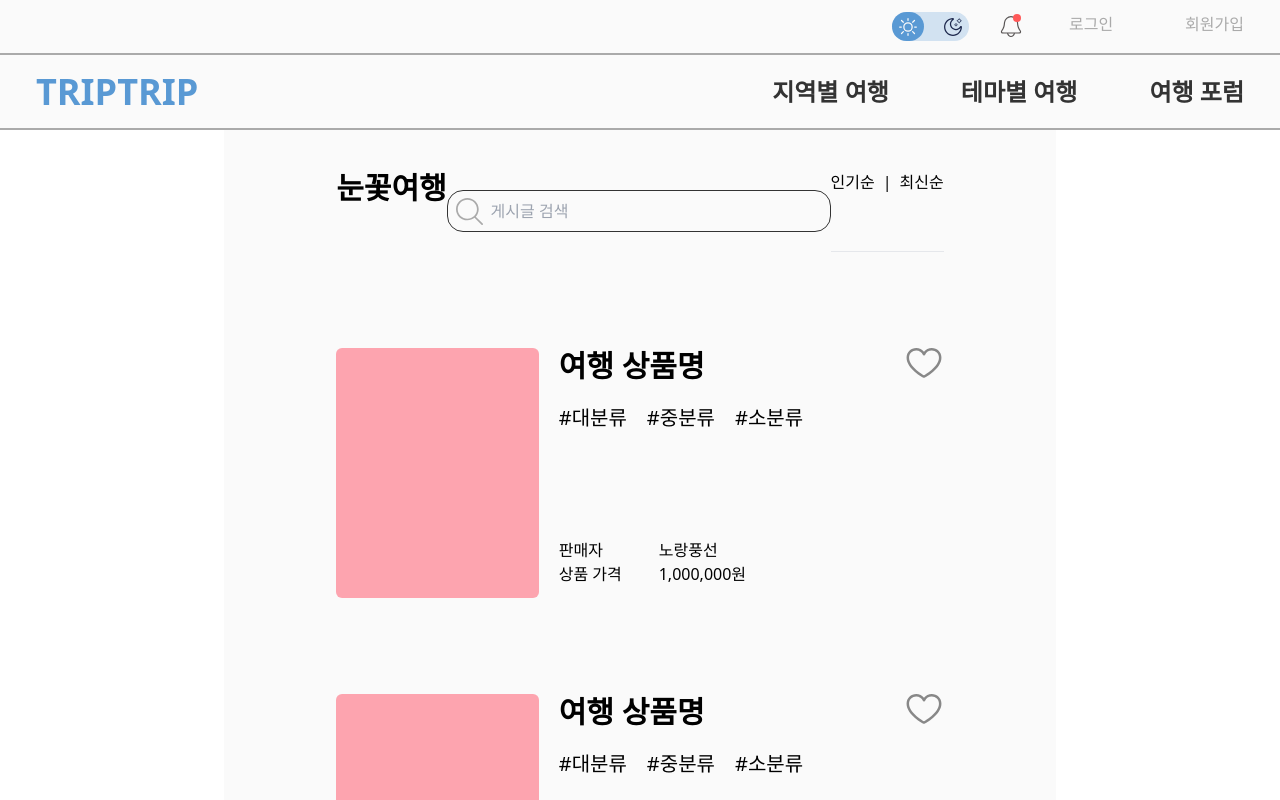
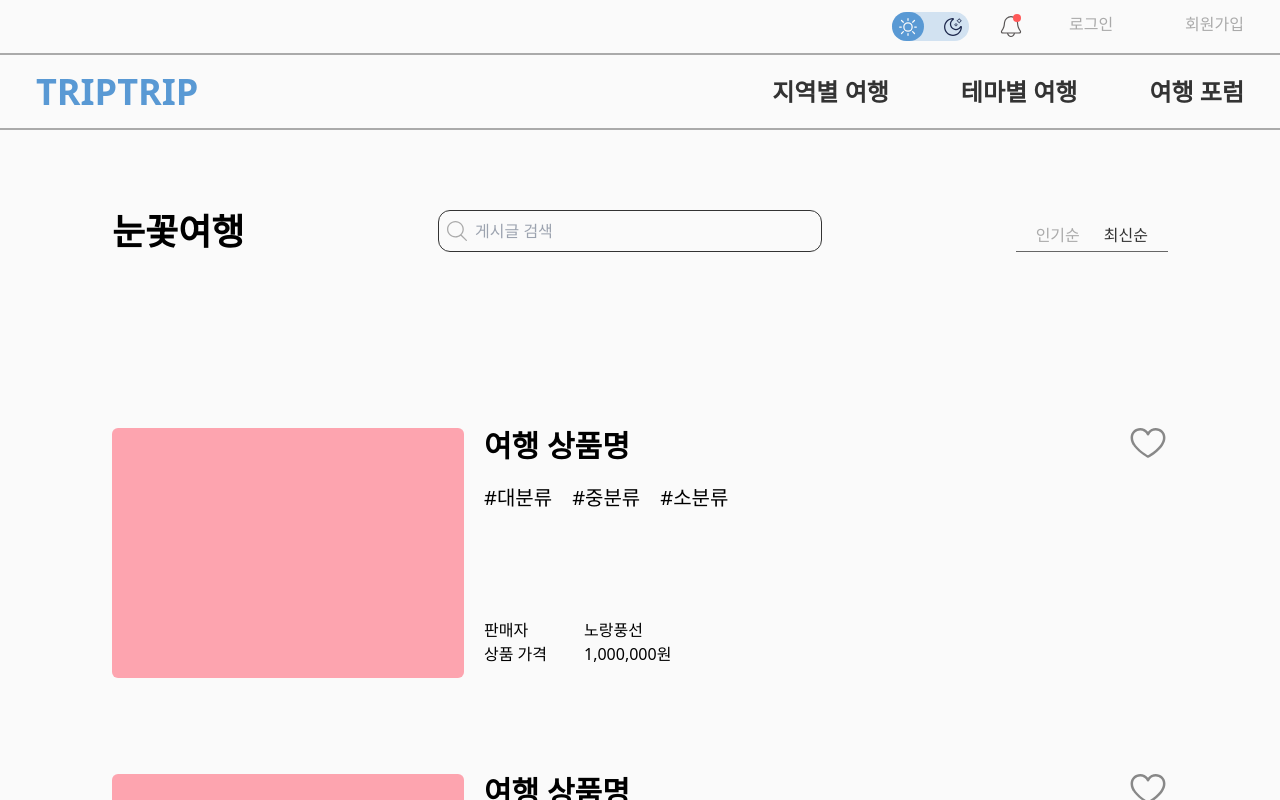
Before and after one commit to TRIP-Side-Project/frontend, a React (Vite) app: page /products in a window 1280 px wide. Shown: the top 800 px of the page. Built offline with nearby package versions, Linux system fonts and the light colour scheme.

Commit message:
Style: 상품 목록 페이지 전체 레이아웃 1차 수정(검색어 마진 수정)

```diff
--- a/src/components/search/Search.tsx
+++ b/src/components/search/Search.tsx
@@ -8,9 +8,9 @@ const Search = () => {
 		setSearch(event.target.value);
 	};
 	return (
-		<div className="relative flex flex-row items-center px-2 py-1 mx-auto my-5 border rounded-2xl bg-BASIC_WHITE w-96 min-w-fit h-fit border-BASIC_BLACK">
+		<div className="relative flex flex-row items-center px-2 py-1 border rounded-xl bg-BASIC_WHITE w-96 min-w-fit h-fit border-BASIC_BLACK">
 			<div className="relative">
-				<SearchIcon fillColor={"#AAAAAA"} width={"27px"} height={"27px"} />
+				<SearchIcon fillColor={"#AAAAAA"} width={"20px"} height={"20px"} />
 			</div>
 			<input
 				type="text"
--- a/src/pages/ProductList.tsx
+++ b/src/pages/ProductList.tsx
@@ -1,24 +1,43 @@
+import { useState } from "react";
+
 import Search from "@/components/search/Search";
 import ProductListItems from "@/components/productListItems/ProductListItems";
 import Pagenation from "@/components/Pagenation";
-export default function ProductList () {
+import { Link } from "react-router-dom";
+
+const ProductList = () => {
+
+
+  // false -> 최신순 true -> 인기순
+  // 아무거나 눌러도 바뀌는 걸 만들어버렸다..
+  const [isSort, setIsSort] = useState(false);
+
+  const handleSort = () => {
+    setIsSort(!isSort);
+  }
+
+  const viewSortClass = "cursor-pointer px-2 text-BASIC_BLACK";
+  const nonViewSortClass = "cursor-pointer px-2 text-LIGHT_GRAY_COLOR";
+
+
   return (
-    <>
-    <div className="px-28 bg-BASIC_WHITE">
-      <div className="flex justify-between align-center mb-10 pt-10">
-        <h1 className="text-3xl font-bold">눈꽃여행</h1>
+    <div className="px-28 bg-BASIC_WHITE w-full">
+      <div className="flex justify-between items-end py-20">
+        <h1 className="text-4xl font-bold">눈꽃여행</h1>
         <Search />
-        <div className="flex gap-2 border-b text-base">
-          <span>인기순</span>
-          <span> | </span>
-          <span>최신순</span>
+        <div className="flex gap-2 text-base border-b border-DARK_GRAY_COLOR px-3 pb-1">
+          <span className={isSort ? viewSortClass : nonViewSortClass} onClick={handleSort}>인기순</span>
+          <span className={!isSort ? viewSortClass : nonViewSortClass} onClick={handleSort}>최신순</span>
         </div>
       </div>
       {Array.from(Array(5), (_, index) => (
-				<ProductListItems key={index} />
+        <Link to={'/products/detail'}>
+          <ProductListItems key={index} />
+        </Link>
 			))}
       <Pagenation />
     </div>
-    </>
   )
 }
+
+export default ProductList;
```
